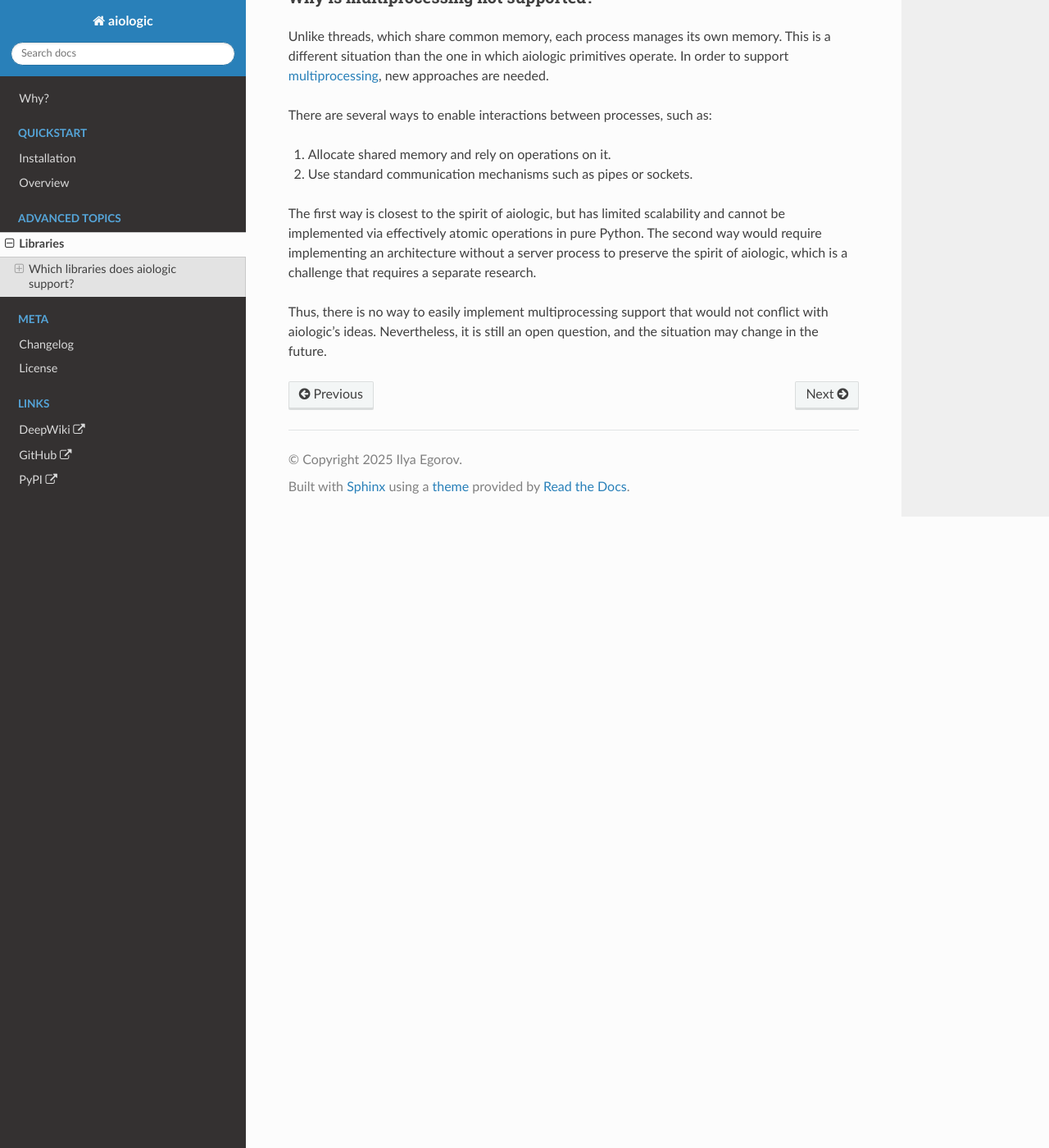
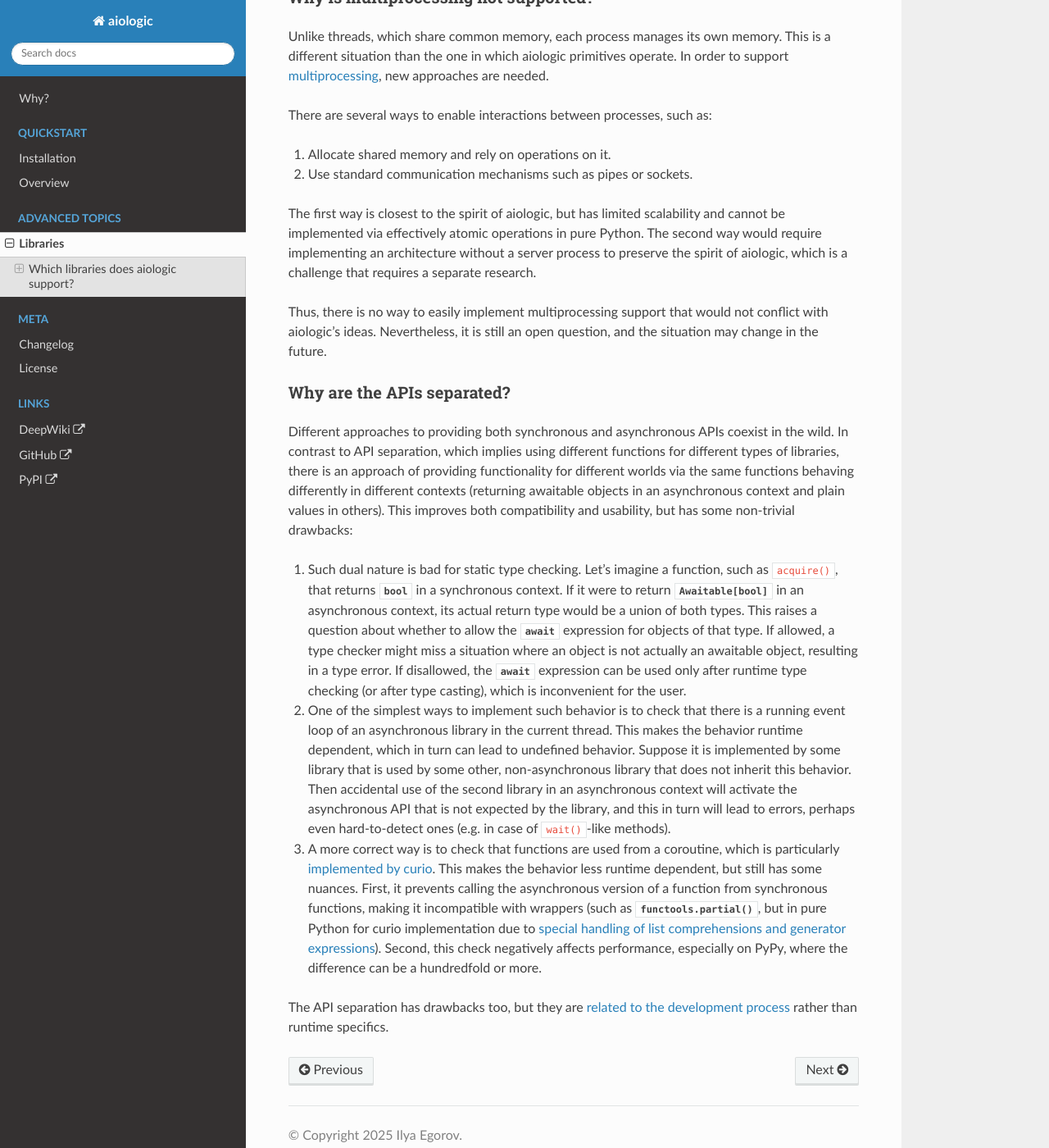
Before and after one commit to x42005e1f/aiologic, a Sphinx documentation site: the page built from docs/libraries.rst, in a window 1280 px wide and 1400 px high, scrolled down 1494 px. Shown: the whole window at 82% size. Built offline with Sphinx 7.4.7 and the Read the Docs theme 3.1.0, drawn with Linux system fonts in a browser that asks for light colours; the version number could not be read and is left out.

Commit message:
docs: explain why the APIs are separated

```diff
--- a/docs/libraries.rst
+++ b/docs/libraries.rst
@@ -108,5 +108,50 @@ Thus, there is no way to easily implement multiprocessing support that would
 not conflict with aiologic's ideas. Nevertheless, it is still an open question,
 and the situation may change in the future.
 
+.. _multiprocessing: https://docs.python.org/3/library/multiprocessing.html
 
-.. _multiprocessing: https://docs.python.org/3/library/multiprocessing.html
+Why are the APIs separated?
++++++++++++++++++++++++++++
+
+Different approaches to providing both synchronous and asynchronous APIs
+coexist in the wild. In contrast to API separation, which implies using
+different functions for different types of libraries, there is an approach of
+providing functionality for different worlds via the same functions behaving
+differently in different contexts (returning awaitable objects in an
+asynchronous context and plain values in others). This improves both
+compatibility and usability, but has some non-trivial drawbacks:
+
+1. Such dual nature is bad for static type checking. Let's imagine a function,
+   such as ``acquire()``, that returns :class:`bool` in a synchronous context.
+   If it were to return :class:`Awaitable[bool] <collections.abc.Awaitable>` in
+   an asynchronous context, its actual return type would be a union of both
+   types. This raises a question about whether to allow the :keyword:`await`
+   expression for objects of that type. If allowed, a type checker might miss a
+   situation where an object is not actually an awaitable object, resulting in
+   a type error. If disallowed, the :keyword:`await` expression can be used
+   only after runtime type checking (or after type casting), which is
+   inconvenient for the user.
+2. One of the simplest ways to implement such behavior is to check that there
+   is a running event loop of an asynchronous library in the current thread.
+   This makes the behavior runtime dependent, which in turn can lead to
+   undefined behavior. Suppose it is implemented by some library that is used
+   by some other, non-asynchronous library that does not inherit this behavior.
+   Then accidental use of the second library in an asynchronous context will
+   activate the asynchronous API that is not expected by the library, and this
+   in turn will lead to errors, perhaps even hard-to-detect ones (e.g. in case
+   of ``wait()``-like methods).
+3. A more correct way is to check that functions are used from a coroutine,
+   which is particularly `implemented by curio <https://curio.readthedocs.io/
+   en/stable/reference.html#asynchronous-metaprogramming>`_. This makes the
+   behavior less runtime dependent, but still has some nuances. First, it
+   prevents calling the asynchronous version of a function from synchronous
+   functions, making it incompatible with wrappers (such as
+   :func:`functools.partial`, but in pure Python for curio implementation due
+   to `special handling of list comprehensions and generator expressions
+   <https://github.com/dabeaz/curio/blob/
+   98550b94055ccd98406105dd999973a2f2462ea4/curio/meta.py#L65-L75>`_). Second,
+   this check negatively affects performance, especially on PyPy, where the
+   difference can be a hundredfold or more.
+
+The API separation has drawbacks too, but they are `related to the development
+process <https://discuss.python.org/t/15014>`_ rather than runtime specifics.
```
